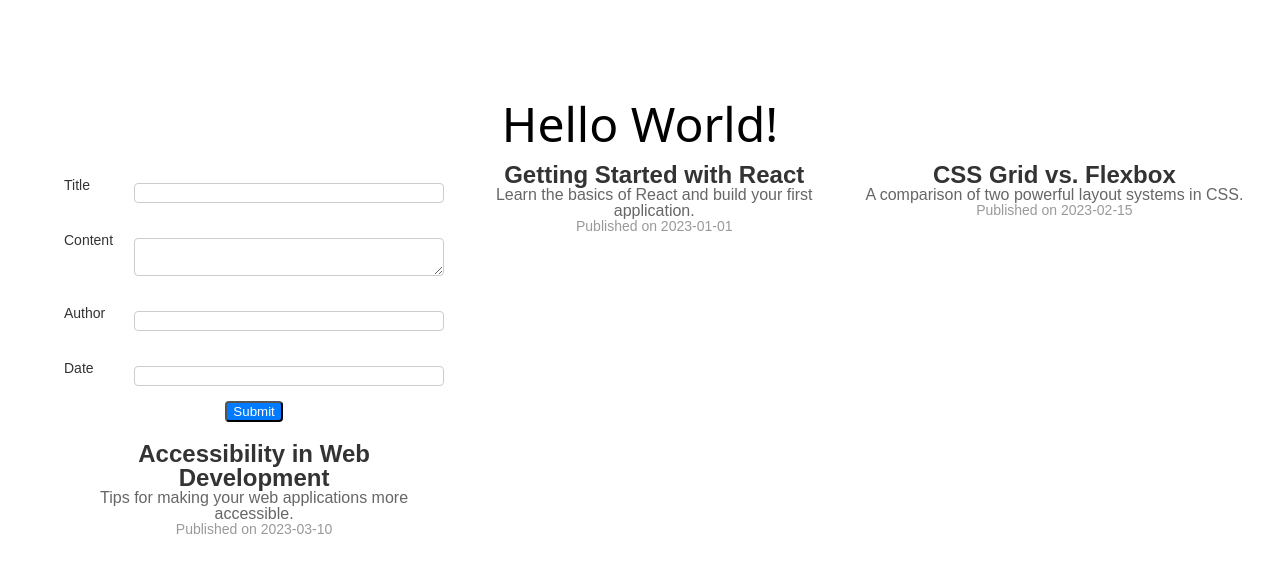
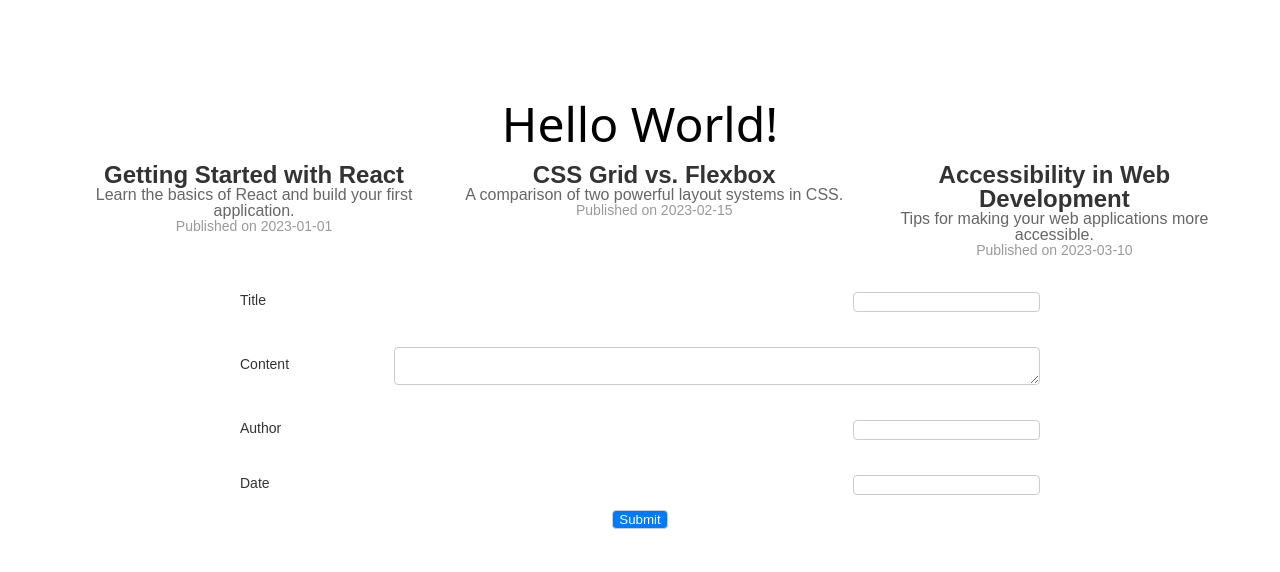
Before and after one commit to RossignolD/vite-react-challenges, a React (Vite) app in the folder challenge-1-starter-code/: page / in a window 1280 px wide. Shown: the top 572 px of the page. Built offline with nearby package versions, Linux system fonts and the light colour scheme.

Commit message:
css working but not completely in spec yet

```diff
--- a/challenge-1-starter-code/src/App.jsx
+++ b/challenge-1-starter-code/src/App.jsx
@@ -3,6 +3,7 @@ import React from "react";
 import "./reset.css";
 import "./App.css";
 import BlogPostList from "./components/BlogPostList/BlogPostList.jsx";
+import BlogPostForm from "./components/BlogPostForm/BlogPostForm.jsx";
 
 const samplePosts = [
   {
@@ -35,6 +36,8 @@ function App() {
     <div className="container">
       <h1 className="title">Hello World!</h1>
       <BlogPostList posts={samplePosts} />
+
+      <BlogPostForm></BlogPostForm>
     </div>
   );
 }
--- a/challenge-1-starter-code/src/components/BlogPostForm/BlogPostForm.module.css
+++ b/challenge-1-starter-code/src/components/BlogPostForm/BlogPostForm.module.css
@@ -1,5 +1,5 @@
 .blogPostForm {
-  width: 100%;
+  max-width: 100%;
 }
 
 .formGroup {
@@ -8,6 +8,8 @@
   margin-bottom: 15px;
   margin-top: 15px;
   font-family: Arial, Helvetica, sans-serif;
+  align-items: center;
+  max-width: 100%;
 }
 
 label {
@@ -25,7 +27,7 @@ label {
   margin-top: 5px;
   border: 1px #cccccc solid;
   border-radius: 4px;
-  width: 100%;
+  max-width: 100%;
 }
 
 .input:focus {
@@ -34,6 +36,7 @@ label {
 
 .textarea {
   font-size: 14px;
+  max-width: 100%;
   color: #333333;
   font-style: normal;
   font-weight: 400;
@@ -55,6 +58,7 @@ textarea:focus {
 button {
   color: #fff;
   background-color: #007bff;
+  border: 1px #cccccc solid;
   border-radius: 4px;
 }
 
@@ -64,7 +68,10 @@ button {
     display: flex;
     flex-direction: column;
     align-items: center;
+    margin-left: auto;
+    margin-right: auto;
   }
+
   .formGroup {
     display: flex;
     flex-direction: row;
--- a/challenge-1-starter-code/src/components/BlogPostList/BlogPostList.jsx
+++ b/challenge-1-starter-code/src/components/BlogPostList/BlogPostList.jsx
@@ -10,7 +10,6 @@ function BlogPostList({ posts }) {
   } else {
     return (
       <div className={styles.container}>
-        <BlogPostForm></BlogPostForm>
         {posts.map((post) => (
           <BlogPostItem
             key={post.id}
```
